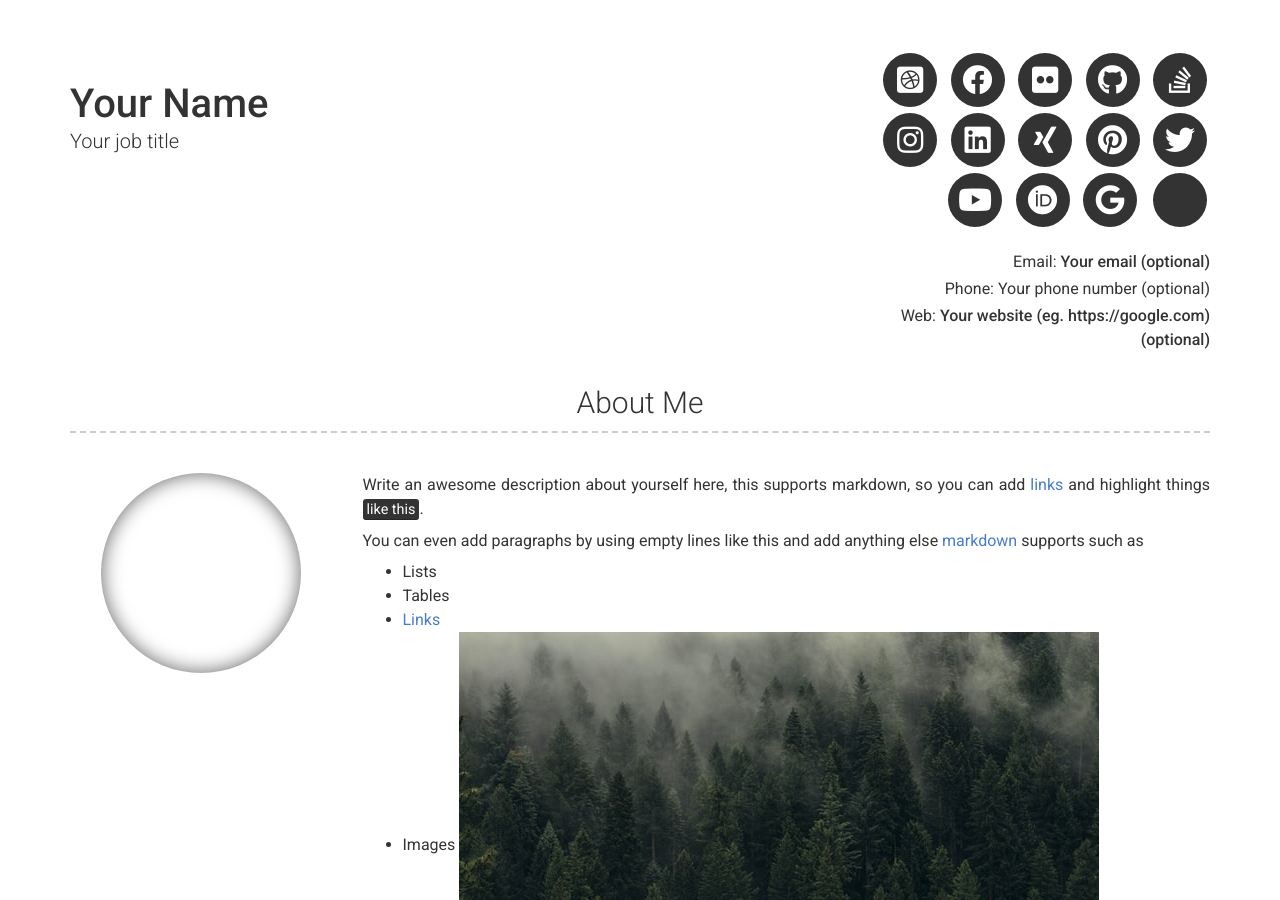
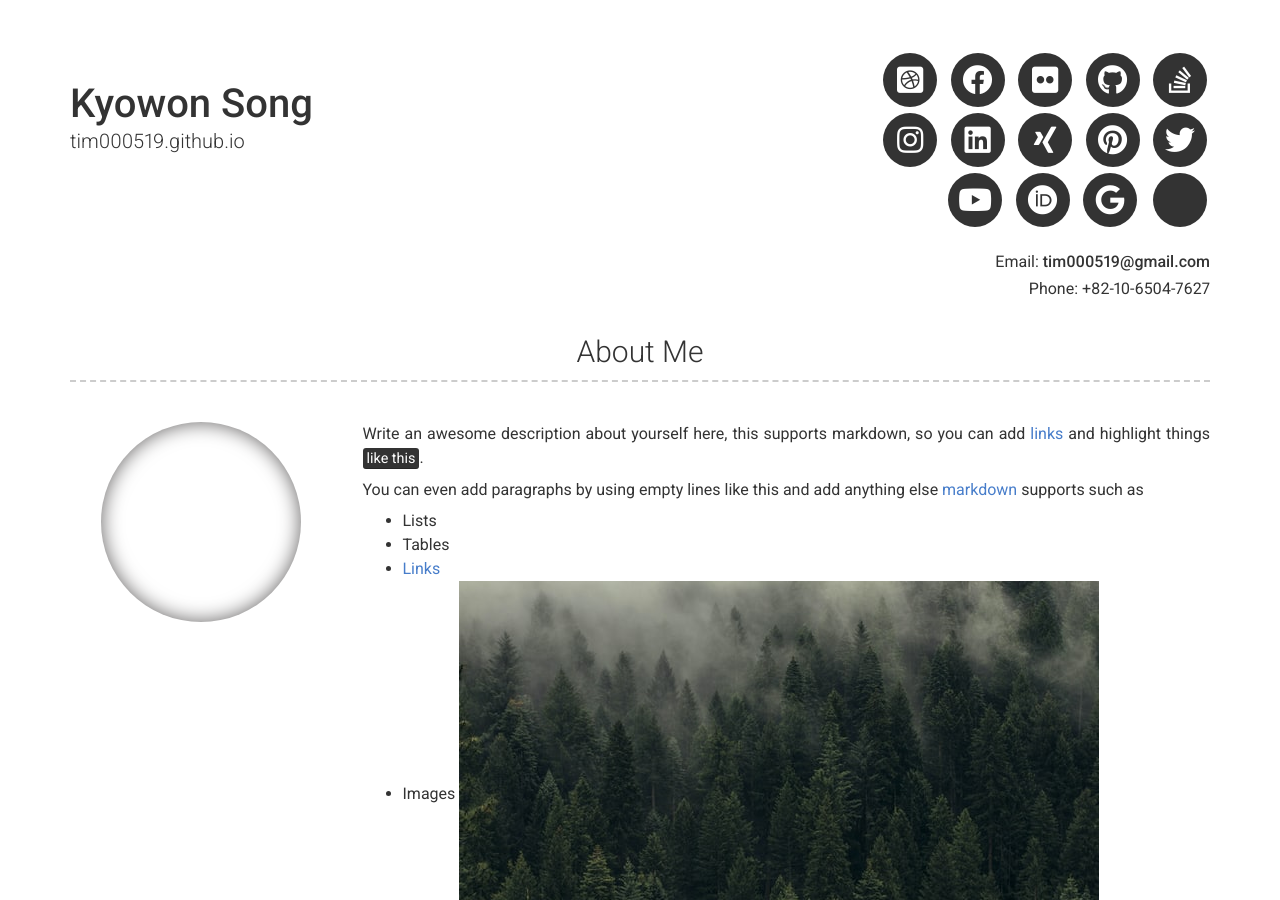
Before and after one commit to tim000519/tim000519.github.io, a Jekyll site: the page built from index.md, in a window 1280 px wide and 900 px high. Built offline with Jekyll 4.4.1, drawn with Linux system fonts in a browser that asks for light colours; nearby versions of some CDN libraries; some of the changed text lies outside the part shown.

Commit message:
Update _config.yml

```diff
--- a/_config.yml
+++ b/_config.yml
@@ -6,13 +6,13 @@ repository: Git repository where your resume will be hosted, only required if yo
 version: 2
 
 # Personal info
-name: Your Name
-title: Your job title
-email: Your email (optional)
+name: Kyowon Song
+# title: Your job title
+email: tim000519@gmail.com
 # email_title: Email (Email title override)
-phone: Your phone number (optional)
+phone: +82-10-6504-7627
 # phone_title: Phone (Phone title override)
-website: Your website (eg. https://google.com)(optional)
+# website: Your website (eg. https://google.com)(optional)
 # website_title: Web (Website title override)
 
 # Dark Mode (true/false/never)
```
